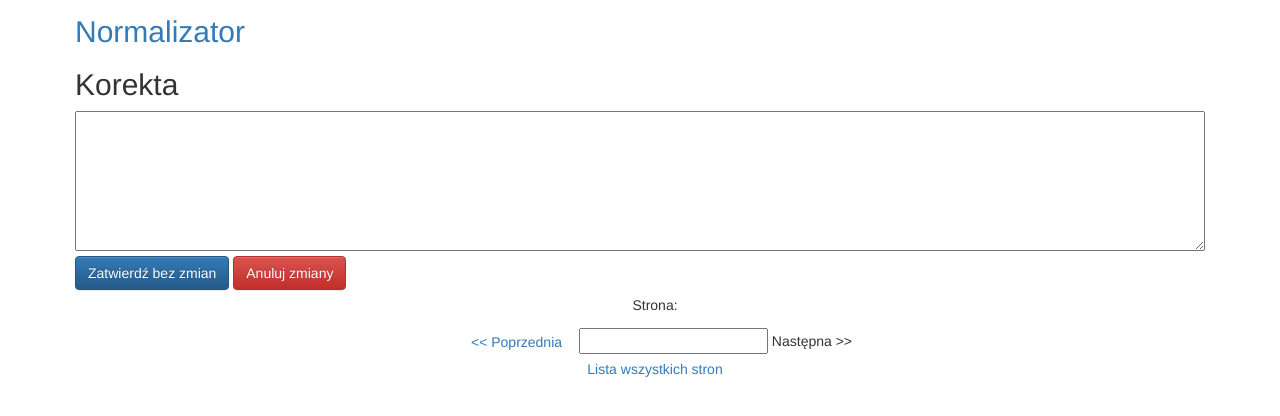
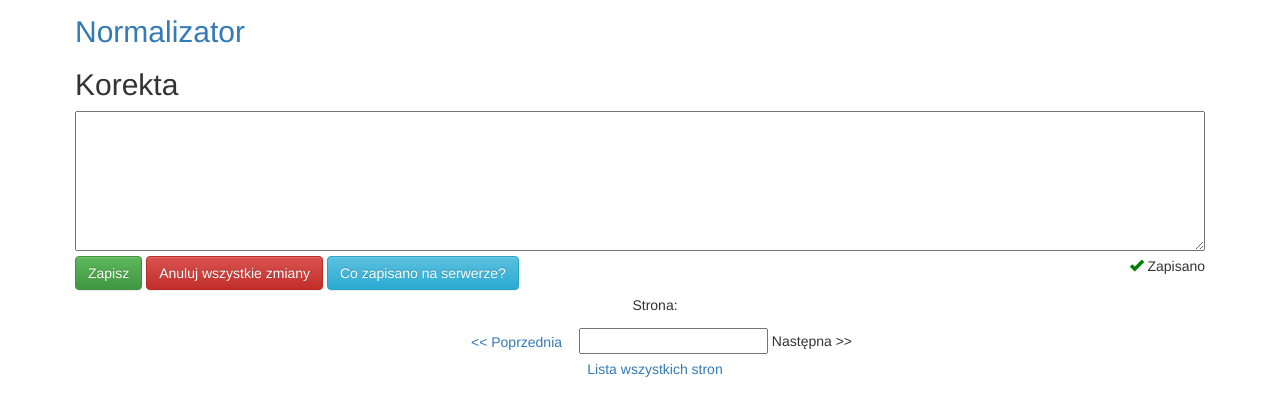
Before and after one commit to danijel3/Corrector, a Flask app: template templates/norm.html in a window 1280 px wide. Shown: the part 353-769 px from the top of the page. Run offline with Flask 2, Linux system fonts and the light colour scheme; the template is opened without the code that fills it, so the values that code supplies are empty; some libraries are stand-ins or nearby versions.

Commit message:
Added better save management.

```diff
--- a/static/scripts.js
+++ b/static/scripts.js
@@ -1,10 +1,34 @@
+var norm_to_update = false;
+
 function update_norm(corp_name, item_id) {
+    $('#save_info').html('<span class="glyphicon glyphicon-refresh blue" aria-hidden="true"></span> Zapisuję...');
+    if (norm_to_update)
+        return;
+    norm_to_update = true;
+    setTimeout(function () {
+        update_norm_call(corp_name, item_id);
+    }, 1000);
+}
+
+function update_norm_call(corp_name, item_id) {
+    $('#save_info').html('<span class="glyphicon glyphicon-refresh blue" aria-hidden="true"></span> Zapisuję...');
+    norm_to_update = false;
     var value = $('#edit_text').val();
     $.post('/norm/' + corp_name + '/modify', {
         id: item_id,
         value: value
+    }).done(function () {
+        $('body').toggleClass('modified', true);
+        $('#save_info').html('<span class="glyphicon glyphicon-ok green" aria-hidden="true"></span> Zapisałem!');
+    }).fail(function () {
+        $('#save_info').html('<span class="glyphicon glyphicon-remove red" aria-hidden="true"></span> Bład zapisywania!');
+        norm_to_update = true;
+    }).always(function () {
+        if (norm_to_update)
+            setTimeout(function () {
+                update_norm_call(corp_name, item_id);
+            }, 1000);
     });
-    $('body').toggleClass('modified', true);
 }
 
 function revert_norm(corp_name, item_id) {
@@ -14,6 +38,13 @@ function revert_norm(corp_name, item_id) {
         id: item_id,
     });
     location.reload();
+}
+
+function show_saved(corp_name, item_id) {
+    $.get('/norm/' + corp_name + '/saved/' + item_id, function (text) {
+        $('#savedContent').html(text);
+        $('#savedDialog').modal();
+    });
 }
 
 function norm_page(corp_name, page) {
--- a/templates/layout.html
+++ b/templates/layout.html
@@ -26,8 +26,8 @@
 
     <script src="https://cdn.rawgit.com/jackmoore/autosize/master/dist/autosize.min.js"></script>
 
-    <link rel="stylesheet" href={{ url_for('static', filename='styles.css') }}>
-    <script src="{{ url_for('static', filename='scripts.js') }}"></script>
+    <link rel="stylesheet" href="{{ url_for('static', filename='styles.css') }}">
+    <script src="{{ url_for('static', filename='scripts.js') }}?ver=2"></script>
 
 </head>
 <body>
--- a/templates/norm.html
+++ b/templates/norm.html
@@ -48,16 +48,23 @@
 
             <div class="corr">
                 <textarea id="edit_text" class="edit" spellcheck="true" type="text"
-                          onchange="update_norm('{{ name }}','{{ item.id }}');">{{ input_value }}</textarea>
+                          onkeyup="update_norm('{{ name }}','{{ item.id }}');">{{ input_value }}</textarea>
                 <span class="diff hide">test</span>
             </div>
             <div class="edit">
-                <button class="btn btn-primary"
+                <button class="btn btn-success"
                         onclick="update_norm('{{ name }}','{{ item.id }}');">
-                    Zatwierdź bez zmian
+                    Zapisz
                 </button>
-                <button class="btn btn-danger" onclick="revert_norm('{{ name }}','{{ item.id }}');">Anuluj zmiany
+                <button class="btn btn-danger" onclick="revert_norm('{{ name }}','{{ item.id }}');">Anuluj wszystkie
+                    zmiany
                 </button>
+                <button class="btn btn-info" onclick="show_saved('{{ name }}','{{ item.id }}');">Co zapisano na
+                    serwerze?
+                </button>
+                <p id="save_info" style="float:right">
+                    <span class="glyphicon glyphicon-ok green" aria-hidden="true"></span> Zapisano
+                </p>
             </div>
         </div>
 
@@ -84,4 +91,22 @@
         </script>
 
     </div>
+
+    <div id="savedDialog" class="modal fade" role="dialog">
+        <div class="modal-dialog">
+            <div class="modal-content">
+                <div class="modal-header">
+                    <button type="button" class="close" data-dismiss="modal">&times;</button>
+                    <h4 class="modal-title">Co zapisano na serwerze?</h4>
+                </div>
+                <div class="modal-body" id="savedContent">
+                </div>
+                <div class="modal-footer">
+                    <button type="button" class="btn btn-default" data-dismiss="modal">Zamknij</button>
+                </div>
+            </div>
+
+        </div>
+    </div>
+
 {% endblock %}
```
Also changed, not shown: Normalization.py (+25 -0 lines).
